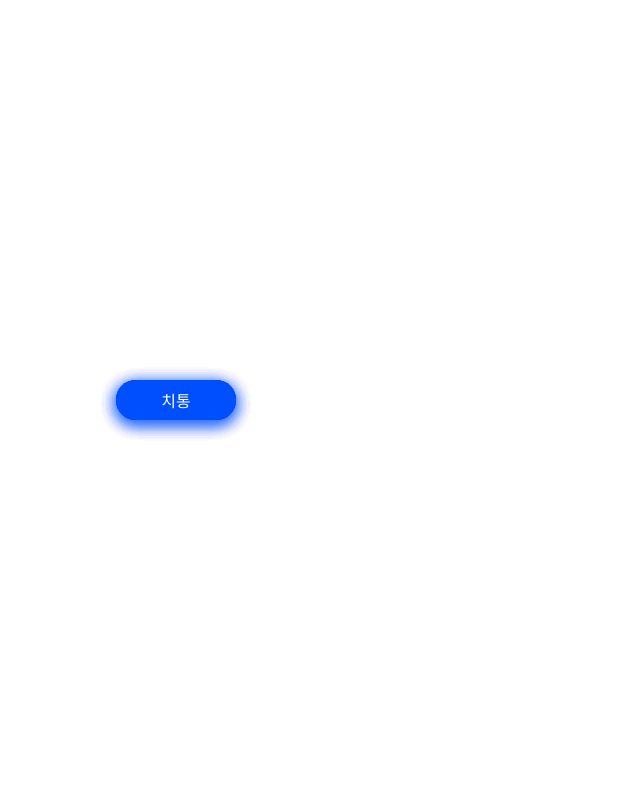
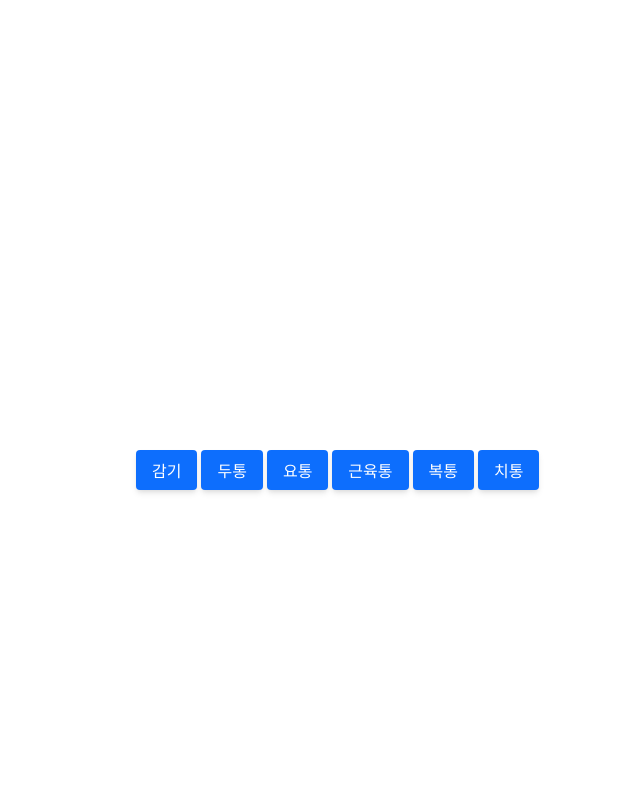
Before and after one commit to yhk24356/Open_Source_Programming, a Django app: page /mainpage/main/ in a window 1280 px wide. Shown: the top 799 px of the page, without its empty margins (464-1104 px from the left). After the commit the page ends 493 px from the top, so only its background shows below. Run offline with Django 3.2, Linux system fonts and the light colour scheme.

Commit message:
버튼 디자인 수정

```diff
--- a/mainpage/static/css/main.css
+++ b/mainpage/static/css/main.css
@@ -1,30 +1,49 @@
 body{
     margin-top: 450px;
     margin-bottom: 0px;
-    margin-left: 650px;
+    margin-left: 600px;
     margin-right: 0;
 }
 
-button{
-	width:120px;
-	height: 40px;
-	color:#fff;
-	background: #004fff;
-	font-size: 16px;
-	border:none;
-	border-radius: 20px;
-	box-shadow: 0 4px 16px rgba(0,79,255,0.3);
-	transition:0.3s;
-	position: absolute;
-	left:50%;
-	top:50%;
-	transform: translate(-50%,-50%);
-}
+@import url("https://fonts.googleapis.com/css2?family=Noto+Sans+KR&display=swap");
+
+button {
+    -webkit-appearance: none;
+    -moz-appearance: none;
+    appearance: none;
+    margin: 0;
+    padding: 0.5rem 1rem;
+
+    font-family: "Noto Sans KR", sans-serif;
+    font-size: 1rem;
+    font-weight: 400;
+    text-align: center;
+    text-decoration: none;
+
+    display: inline-block;
+    width: auto;
+
+    border: none;
+    border-radius: 4px;
+    box-shadow: 0 4px 6px -1px rgba(0, 0, 0, 0.1), 0 2px 4px -1px rgba(0, 0, 0, 0.06);
+
+    cursor: pointer;
+
+    transition: 0.5s;
+    background: var(--button-bg-color);
+    color: var(--button-color);
+  }
+button:active,
+button:hover,
 button:focus {
-	outline:0;
-}
-button:hover{
-	background: rgba(0,79,255,0.9);
-	cursor: pointer;
-	box-shadow: 0 2px 4px rgba(0,79,255,0.6);
-}
+    background: var(--button-hover-bg-color);
+    outline: 0;
+    }
+button:disabled {
+    opacity: 0.5;
+  }
+:root {
+    --button-color: #ffffff;
+    --button-bg-color: #0d6efd;
+    --button-hover-bg-color: #025ce2;
+  }
--- a/mainpage/templates/main.html
+++ b/mainpage/templates/main.html
@@ -12,10 +12,10 @@
 </head>
 <body>
     <a href="/"><button>감기</button></a>
-    <a href="/"><button>두통</button></a>
-    <a href="/"><button>요통</button></a>
-    <a href="/"><button>근육통</button></a>
-    <a href="/"><button>복통</button></a>
-    <a href="/"><button>치통</button></a>
+    <a href="/"><button class="head">두통</button></a>
+    <a href="/"><button class="back">요통</button></a>
+    <a href="/"><button class="muscle">근육통</button></a>
+    <a href="/"><button class="stomach">복통</button></a>
+    <a href="/"><button class="tooth">치통</button></a>
 </body>
 </html>
```
